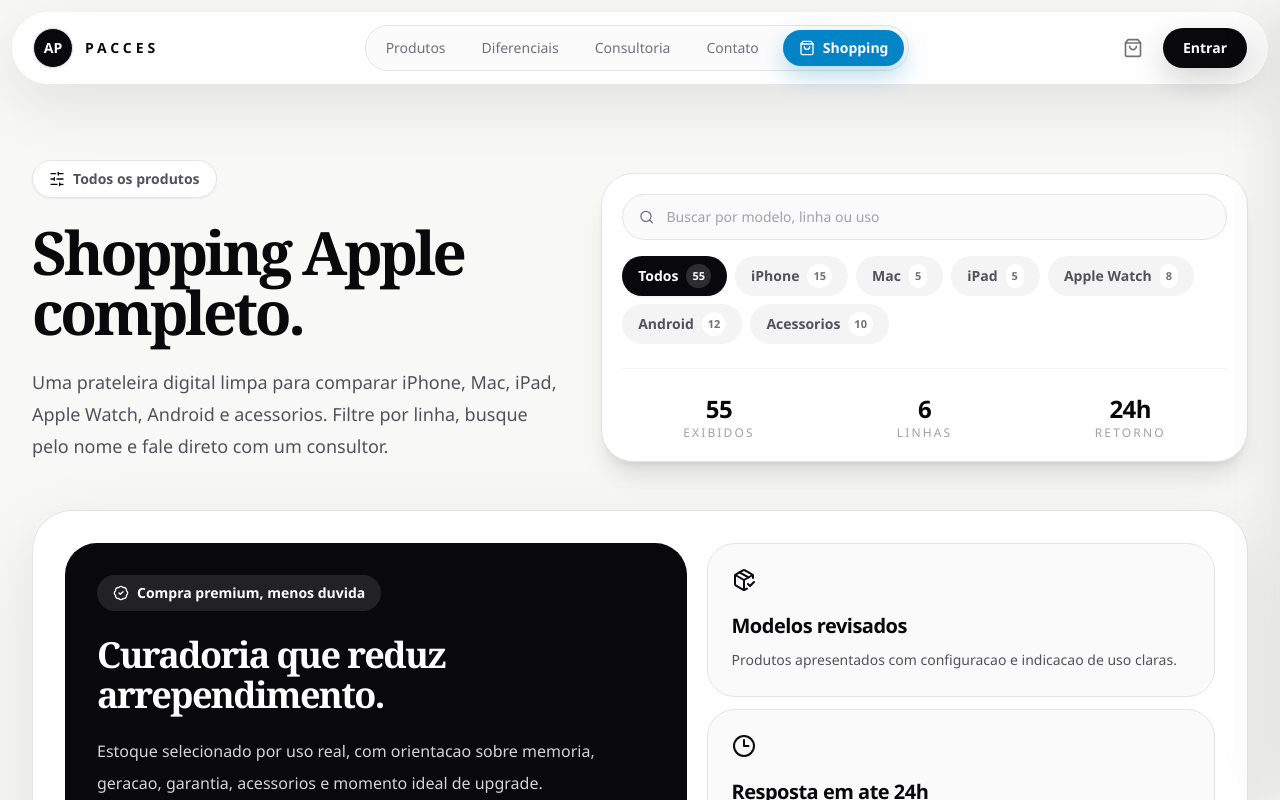
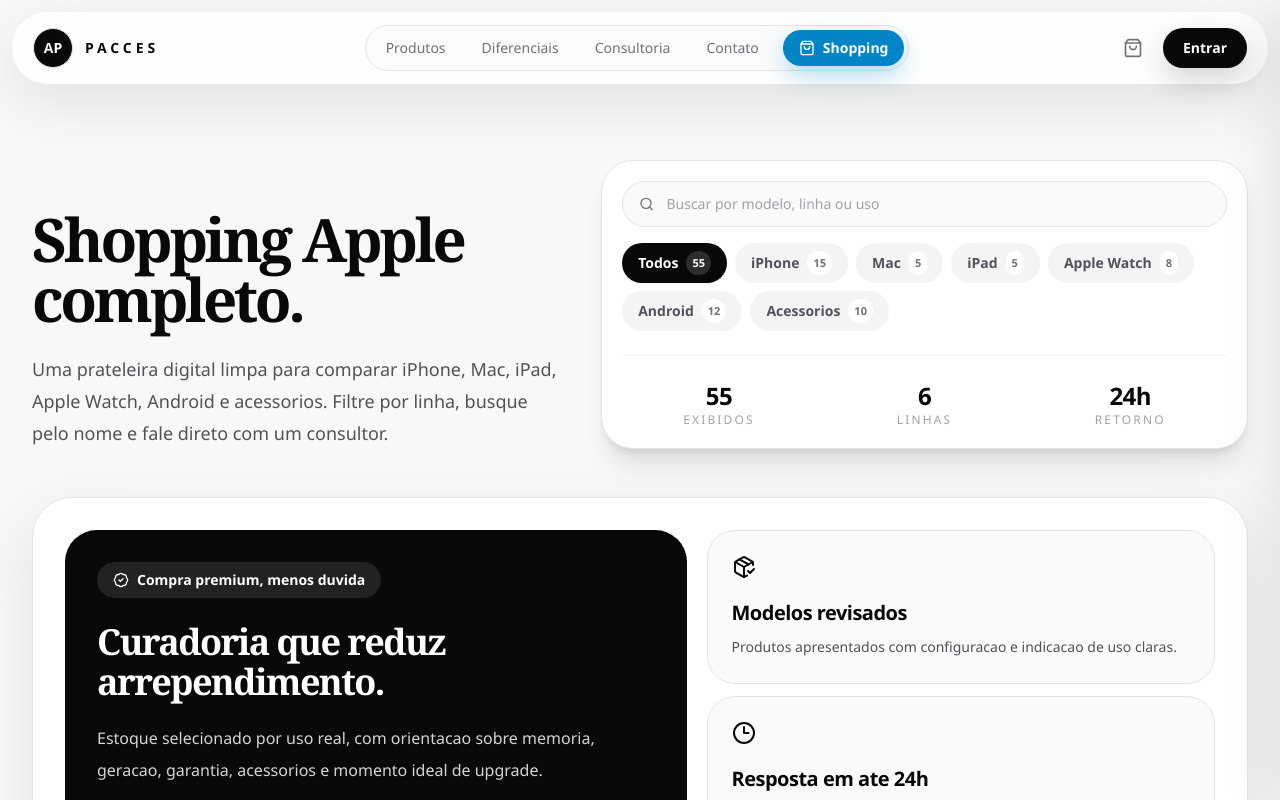
Before and after one commit to ExQues/Apple-Pacces, a React (Vite) app: page /shop in a window 1280 px wide. Shown: the top 800 px of the page. Built offline with nearby package versions, Linux system fonts and the light colour scheme.

Commit message:
remove: generic pill badges from Hero and Shop pages

```diff
--- a/src/components/HeroSection.tsx
+++ b/src/components/HeroSection.tsx
@@ -11,10 +11,7 @@
       <div className="absolute right-0 top-28 -z-10 h-56 w-56 rounded-full bg-zinc-200/50 blur-3xl" />
       <div className="mx-auto grid max-w-7xl items-center gap-14 lg:grid-cols-[0.96fr_1.04fr]">
         <div className="max-w-3xl animate-rise">
-          <div className="mb-7 inline-flex items-center gap-2 rounded-full border border-zinc-200 bg-white/80 px-4 py-2 text-sm font-medium text-zinc-600 shadow-sm">
-            <Sparkles className="size-4 text-sky-500" aria-hidden="true" />
-            Loja premium para escolher Apple sem erro
-          </div>
+
 
           <h1 className="max-w-4xl text-balance font-display text-5xl font-semibold leading-[0.94] tracking-[-0.055em] text-zinc-950 sm:text-6xl lg:text-7xl">
             Linha Apple para quem exige o melhor.
--- a/src/pages/Shop.tsx
+++ b/src/pages/Shop.tsx
@@ -130,11 +130,7 @@
         <section className="mx-auto max-w-7xl">
           <div className="grid gap-10 lg:grid-cols-[0.9fr_1.1fr] lg:items-end">
             <div>
-              <p className="inline-flex items-center gap-2 rounded-full border border-zinc-200 bg-white px-4 py-2 text-sm font-semibold text-zinc-600 shadow-sm">
-                <SlidersHorizontal className="size-4 text-zinc-950" aria-hidden="true" />
-                Todos os produtos
-              </p>
-              <h1 className="mt-6 max-w-3xl font-display text-5xl font-semibold leading-[0.96] tracking-[-0.055em] text-zinc-950 sm:text-6xl">
+              <h1 className="max-w-3xl font-display text-5xl font-semibold leading-[0.96] tracking-[-0.055em] text-zinc-950 sm:text-6xl">
                 Shopping Apple completo.
               </h1>
               <p className="mt-6 max-w-2xl text-lg leading-8 text-zinc-600">
```
